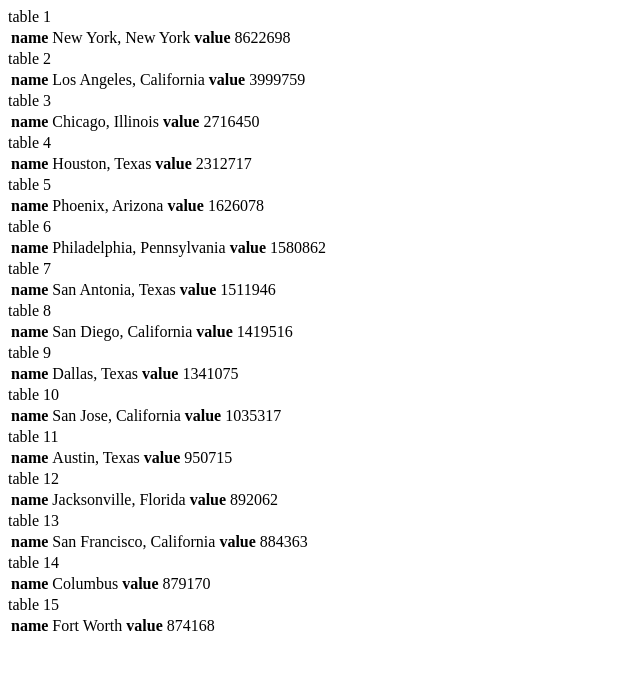
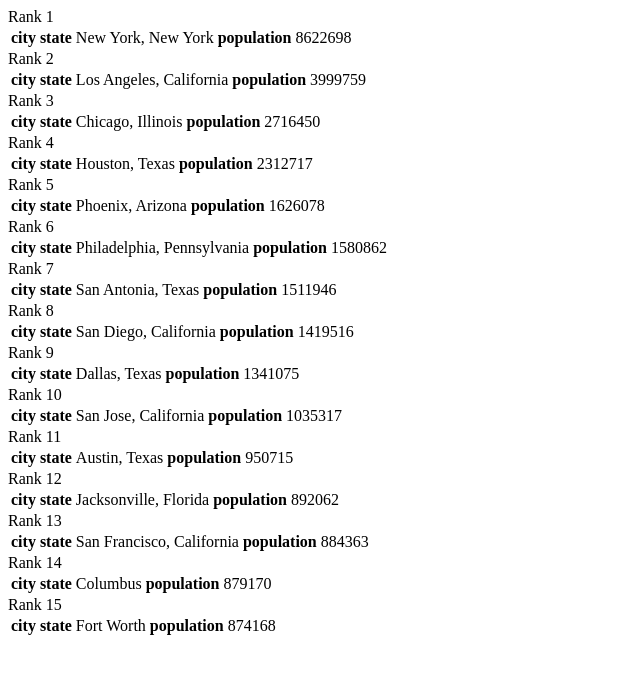
Before and after one commit to sunkim96/cosw30, a PHP site: page /homework/homework4/population.php in a window 1280 px wide. Shown: the top 674 px of the page, without its empty margins (0-640 px from the left). Run offline with PHP 8.4, Linux system fonts and the light colour scheme.

Commit message:
another table commit

```diff
--- a/homework/homework4/population.php
+++ b/homework/homework4/population.php
@@ -2,21 +2,21 @@
 
 $multiarray = array
     (
-        array("name"=>"New York, New York", "value"=>8622698),
-        array("name"=>"Los Angeles, California", "value"=>3999759),
-        array("name"=>"Chicago, Illinois", "value"=>2716450),
-        array("name"=>"Houston, Texas", "value"=>2312717),
-        array("name"=>"Phoenix, Arizona", "value"=>1626078),
-        array("name"=>"Philadelphia, Pennsylvania", "value"=>1580862),
-        array("name"=>"San Antonia, Texas", "value"=>1511946),
-        array("name"=>"San Diego, California", "value"=>1419516),
-        array("name"=>"Dallas, Texas", "value"=>1341075),
-        array("name"=>"San Jose, California", "value"=>1035317),
-        array("name"=>"Austin, Texas", "value"=>950715),
-        array("name"=>"Jacksonville, Florida", "value"=>892062),
-        array("name"=>"San Francisco, California", "value"=>884363),
-        array("name"=>"Columbus", "value"=>879170),
-        array("name"=>"Fort Worth", "value"=>874168)
+        array("city state"=>"New York, New York", "population"=>8622698),
+        array("city state"=>"Los Angeles, California", "population"=>3999759),
+        array("city state"=>"Chicago, Illinois", "population"=>2716450),
+        array("city state"=>"Houston, Texas", "population"=>2312717),
+        array("city state"=>"Phoenix, Arizona", "population"=>1626078),
+        array("city state"=>"Philadelphia, Pennsylvania", "population"=>1580862),
+        array("city state"=>"San Antonia, Texas", "population"=>1511946),
+        array("city state"=>"San Diego, California", "population"=>1419516),
+        array("city state"=>"Dallas, Texas", "population"=>1341075),
+        array("city state"=>"San Jose, California", "population"=>1035317),
+        array("city state"=>"Austin, Texas", "population"=>950715),
+        array("city state"=>"Jacksonville, Florida", "population"=>892062),
+        array("city state"=>"San Francisco, California", "population"=>884363),
+        array("city state"=>"Columbus", "population"=>879170),
+        array("city state"=>"Fort Worth", "population"=>874168)
 
     );
 
@@ -37,12 +37,12 @@
     $count++;
     echo "<table>" ;
 
-    echo "<span>table $count</span>";
+    echo "<span>Rank $count</span>";
     echo "<tr>";
-    foreach ($arrays as $names => $value){
+    foreach ($arrays as $citystate => $population){
 
-        echo "<th>$names</th>";
-        echo "<td>$value</td>";
+        echo "<th>$citystate</th>";
+        echo "<td>$population</td>";
 
     }
     echo "</tr>";
```
